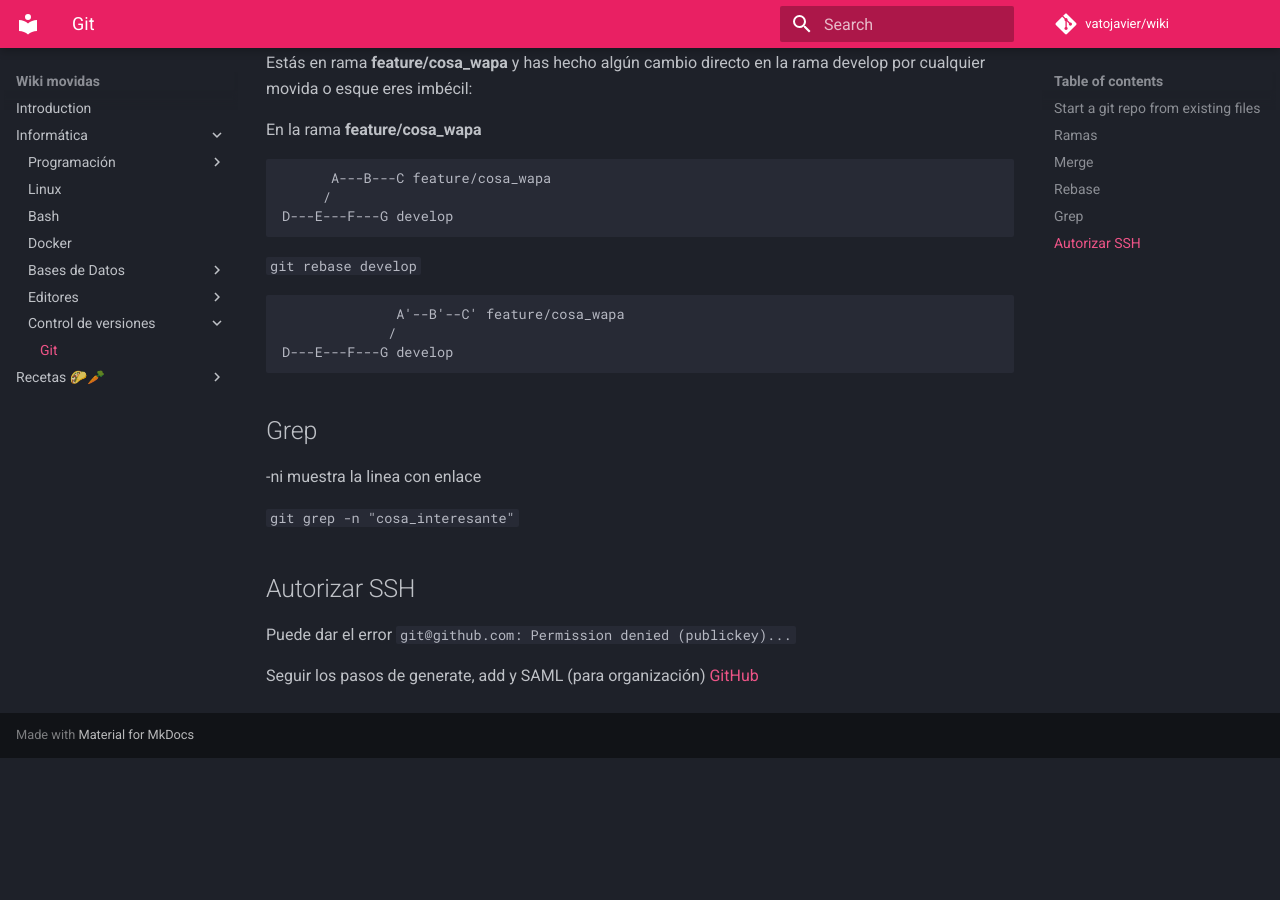
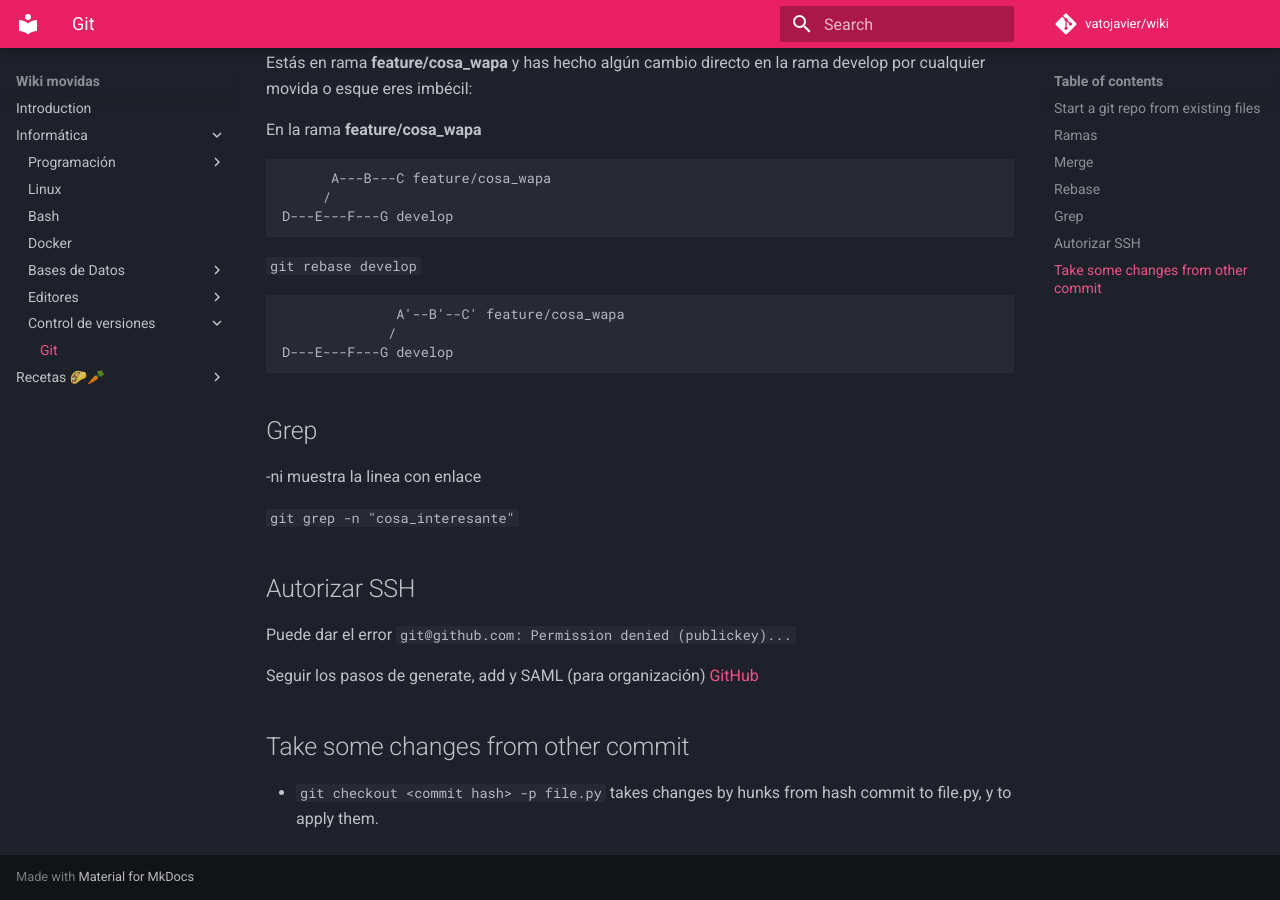
Before and after one commit to vatojavier/wiki, an MkDocs documentation site: the page built from docs/informatica/control_versiones/git.md, in a window 1280 px wide and 900 px high, scrolled down 920 px. Built offline with MkDocs 1.6.1 and Material for MkDocs 9.7.7, drawn with Linux system fonts in a browser that asks for light colours; comment, search, counter and statistics services are not loaded; before the commit the page ends 1678 px from its top, so only the background shows below that.

Commit message:
Update git.md

```diff
--- a/docs/informatica/control_versiones/git.md
+++ b/docs/informatica/control_versiones/git.md
@@ -60,3 +60,7 @@ En la rama **feature/cosa_wapa**
  Puede dar el error `git@github.com: Permission denied (publickey)...`
 
  Seguir los pasos de generate, add y SAML (para organización) [GitHub](https://docs.github.com/en/github/authenticating-to-github/generating-a-new-ssh-key-and-adding-it-to-the-ssh-agent)
+
+## Take some changes from other commit
+
+- `git checkout <commit hash> -p file.py` takes changes by hunks from hash commit to file.py, y to apply them.
```
